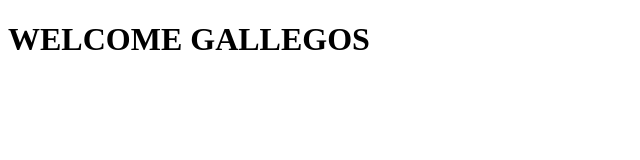
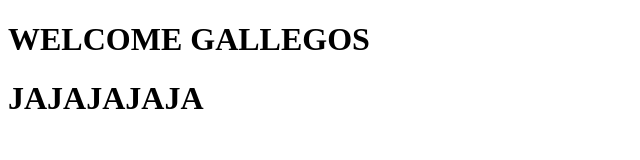
Before and after one commit to RodPav/Evaluacion_Grupal, a plain HTML site: page probando_master.html in a window 1280 px wide. Shown: the whole page, without its empty margins (0-640 px from the left). Drawn offline with Linux system fonts and the light colour scheme.

Commit message:
q pasa again

```diff
--- a/probando_master.html
+++ b/probando_master.html
@@ -7,5 +7,6 @@
 </head>
 <body>
     <h1>WELCOME GALLEGOS</h1>
+    <h1>JAJAJAJAJA<h1>
 </body>
 </html>
```
